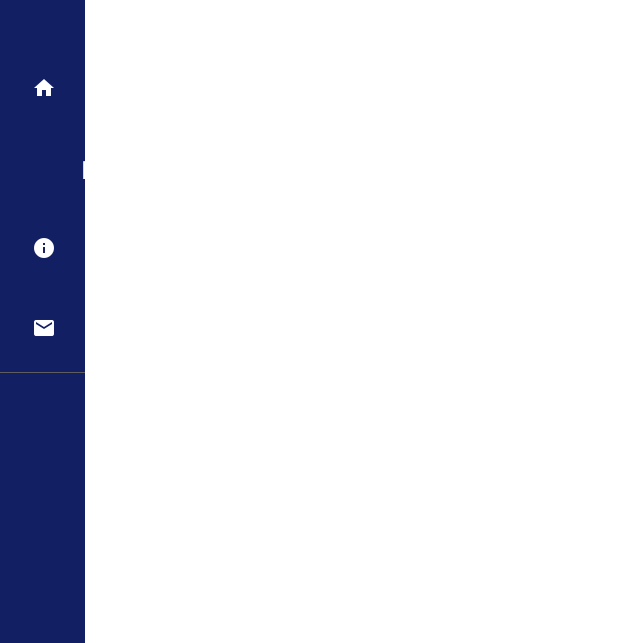
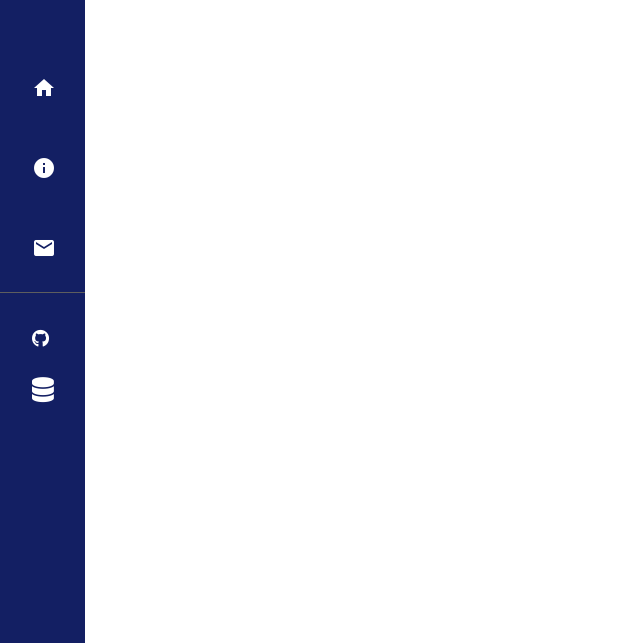
Before and after one commit to saikatms/Covid19-Dashboard, a Django app: template covid_19/templates/layouts/base.html in a window 1280 px wide. Shown: the top 643 px of the page, without its empty margins (0-640 px from the left). Run offline with Django 3.2, Linux system fonts and the light colour scheme; the template is opened without the code that fills it, so the values that code supplies are empty; parts of the project's set-up code (start-up, migrations or seed data) failed here and were passed over; some libraries are stand-ins or nearby versions.

Commit message:
Add git and data icon in sidenavbar

```diff
--- a/covid_19/templates/includes/sidenav.html
+++ b/covid_19/templates/includes/sidenav.html
@@ -8,9 +8,11 @@
 <!--onmouseover="toggleSidebar()" onmouseout="toggleSidebar()"-->
 <div id="mySidebar" class="sidebar">
     <a href="/"><i class="material-icons">home</i><span class="icon-text">Home</span></a><br>
-    <a href="#"><i class="material-icons">&#xe567;</i><span class="icon-text">Maps</span></a><br>
     <a href="#"><i class="material-icons">info</i><span class="icon-text">About</span></a><br>
     <a href="#"><i class="material-icons">email</i><span class="icon-text">Contact</span></a>
     <hr class="my-3">
 
+    <a href="https://github.com/BrianRuizy/covid-19-dashboard"><i class="fab fa-github " style="font-size:1.1rem;"></i></a>
+
+    <a href="https://github.com/CSSEGISandData/COVID-19" >    <i class="fas fa-database"></i>    </a>
 </div>
```
